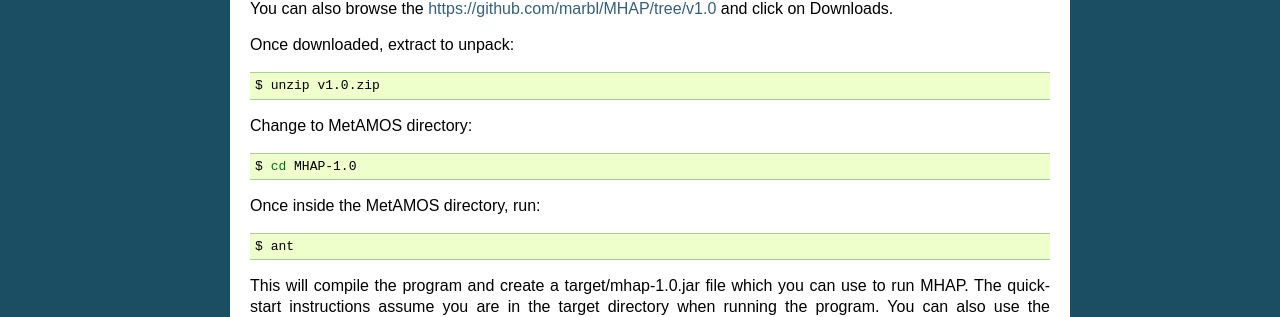
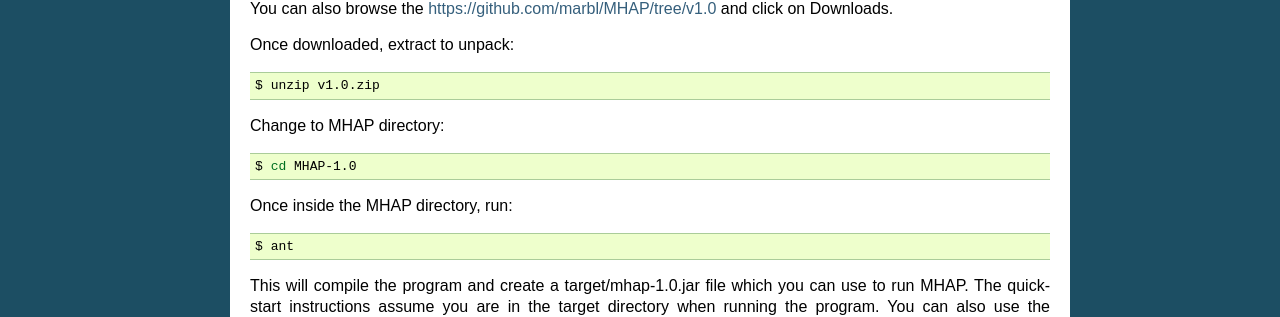
Before and after one commit to marbl/MHAP, a Sphinx documentation site: the page built from docs/source/installation.rst, in a window 1280 px wide. Shown: the part 1110-1427 px from the top of the page. Built offline with Sphinx 7.4.7, drawn with Linux system fonts in a browser that asks for light colours.

Commit message:
Update installation.rst

```diff
--- a/docs/source/installation.rst
+++ b/docs/source/installation.rst
@@ -70,13 +70,13 @@
 
     $ unzip v1.0.zip
 
-Change to MetAMOS directory:
+Change to MHAP directory:
 
 .. code-block:: bash
 
     $ cd MHAP-1.0
 
-Once inside the MetAMOS directory, run:
+Once inside the MHAP directory, run:
 
 .. code-block:: bash
 
```
